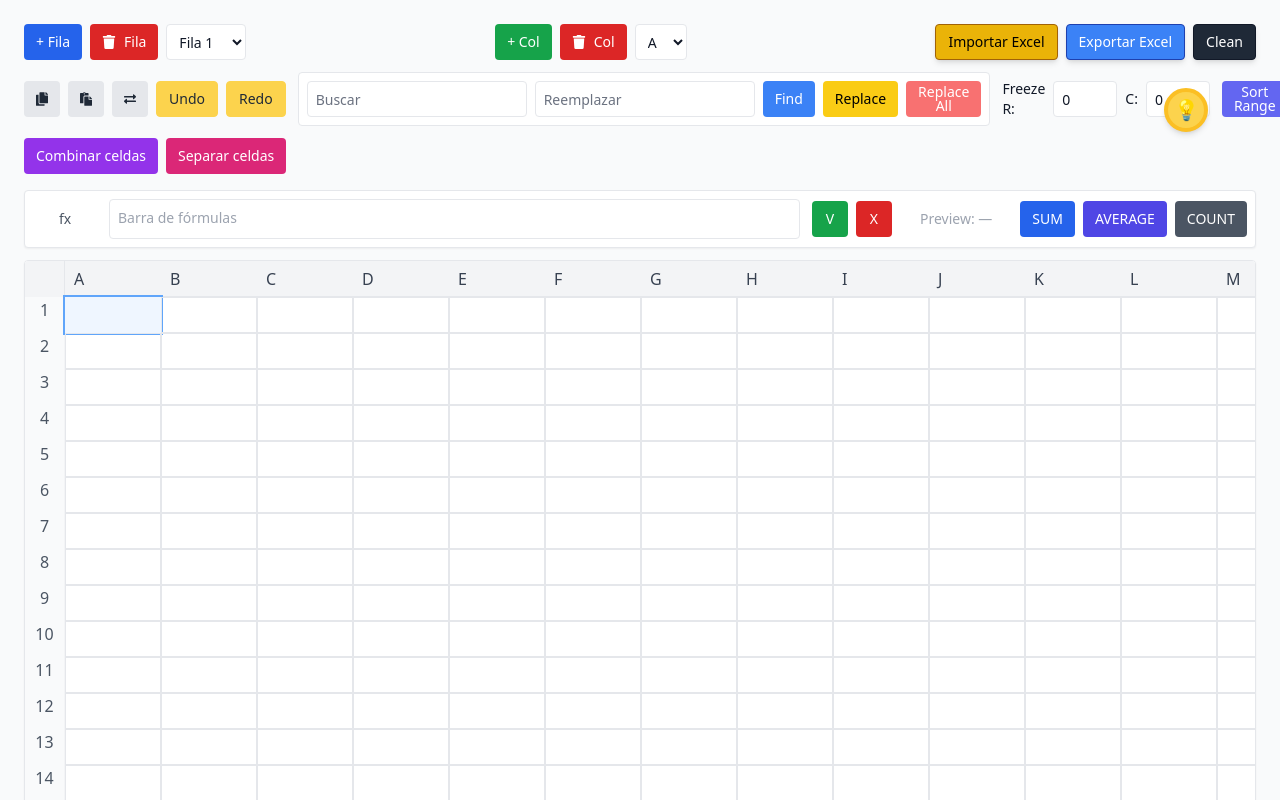
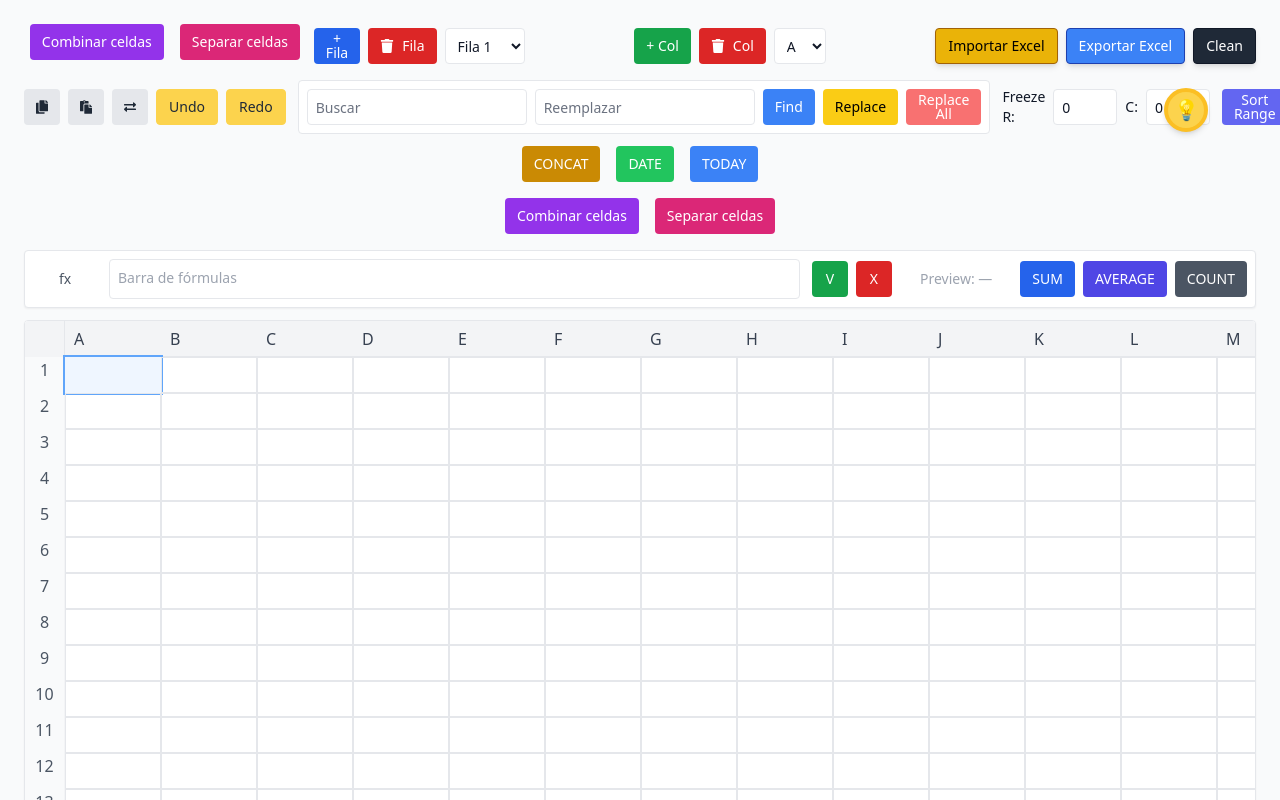
Before and after one commit to Tommyscripts/ExcelProject, a React (Vite) app in the folder ExcelProject/: page / in a window 1280 px wide. Shown: the top 800 px of the page. Built offline with nearby package versions, Linux system fonts and the light colour scheme; the HTML template or start-up script is replaced by a standard one.

Commit message:
Implement code changes to enhance functionality and improve performance

```diff
--- a/ExcelProject/src/componente/excelcomponent.tsx
+++ b/ExcelProject/src/componente/excelcomponent.tsx
@@ -26,10 +26,10 @@ const ExcelComponent: React.FC = () => {
     const root = document.documentElement;
     if (darkMode) {
       root.classList.add('dark');
-      try { window.localStorage?.setItem('darkMode', 'true'); } catch (e) {}
+      try { window.localStorage?.setItem('darkMode', 'true'); } catch (e) { }
     } else {
       root.classList.remove('dark');
-      try { window.localStorage?.setItem('darkMode', 'false'); } catch (e) {}
+      try { window.localStorage?.setItem('darkMode', 'false'); } catch (e) { }
     }
   }, [darkMode]);
 
@@ -245,7 +245,7 @@ const ExcelComponent: React.FC = () => {
   };
 
   // --- Conditional Formatting (simple) ---
-  type CFRule = { id: string; type: 'gt'|'lt'|'eq'|'contains'; value: string; bg?: string; color?: string; scope?: { r1:number,c1:number,r2:number,c2:number } | null };
+  type CFRule = { id: string; type: 'gt' | 'lt' | 'eq' | 'contains'; value: string; bg?: string; color?: string; scope?: { r1: number, c1: number, r2: number, c2: number } | null };
   const [conditionalFormats, setConditionalFormats] = useState<CFRule[]>([]);
   // --- Local storage persistence ---
   const STORAGE_KEY = 'meloexcel_v1';
@@ -301,13 +301,13 @@ const ExcelComponent: React.FC = () => {
   // --- Mejoras UX: modales para Sort y Conditional Format + toast ---
   const [showSortModal, setShowSortModal] = useState(false);
   const [sortColInput, setSortColInput] = useState(getColName(selectionStart?.col ?? 0));
-  const [sortDirection, setSortDirection] = useState<'asc'|'desc'>('asc');
+  const [sortDirection, setSortDirection] = useState<'asc' | 'desc'>('asc');
 
   const [showCFModal, setShowCFModal] = useState(false);
   const [cfTypeInput, setCfTypeInput] = useState<CFRule['type']>('gt');
   const [cfValueInput, setCfValueInput] = useState('0');
   const [cfColorInput, setCfColorInput] = useState('#fffbcc');
-  const [cfScopeInput, setCfScopeInput] = useState<'selection'|'sheet'>('selection');
+  const [cfScopeInput, setCfScopeInput] = useState<'selection' | 'sheet'>('selection');
 
   const [toastMsg, setToastMsg] = useState<string | null>(null);
   const showToast = (msg: string, ms = 2500) => {
@@ -317,7 +317,7 @@ const ExcelComponent: React.FC = () => {
 
   // Clipboard for copy/paste ranges
   const [copiedRange, setCopiedRange] = useState<string[][] | null>(null);
-  const [pasteHighlight, setPasteHighlight] = useState<{ r1:number;c1:number;r2:number;c2:number } | null>(null);
+  const [pasteHighlight, setPasteHighlight] = useState<{ r1: number; c1: number; r2: number; c2: number } | null>(null);
   const [pasteFade, setPasteFade] = useState<boolean>(false);
   const serializeRange = (arr: string[][]) => arr.map(r => r.join('\t')).join('\n');
   const parseSerialized = (s: string) => s.split(/\r?\n/).map(row => row.split('\t'));
@@ -519,9 +519,9 @@ const ExcelComponent: React.FC = () => {
     showToast('Rango ordenado');
   };
 
-  const addConditionalFormat = (type: CFRule['type'], value: string, bg: string, scopeChoice: 'selection'|'sheet' = 'selection') => {
+  const addConditionalFormat = (type: CFRule['type'], value: string, bg: string, scopeChoice: 'selection' | 'sheet' = 'selection') => {
     const id = String(Date.now());
-    let scope = null as null | { r1:number;c1:number;r2:number;c2:number };
+    let scope = null as null | { r1: number; c1: number; r2: number; c2: number };
     if (scopeChoice === 'selection' && selectionStart && selectionEnd) {
       const r1 = Math.min(selectionStart.row, selectionEnd.row);
       const r2 = Math.max(selectionStart.row, selectionEnd.row);
@@ -1083,6 +1083,43 @@ const ExcelComponent: React.FC = () => {
     if (func === 'COUNT') {
       return { value: allVals.length, func };
     }
+    // CONCAT: concatena los valores como texto
+    if (func === 'CONCAT') {
+      // Para CONCAT, obtener los valores como texto
+      let allTexts: string[] = [];
+      for (const ap of argParts) {
+        const range = parseRangeArg(ap);
+        if (!range) continue;
+        for (let r = range.r1; r <= range.r2; r++) {
+          for (let c = range.c1; c <= range.c2; c++) {
+            const val = data[r]?.[c];
+            if (val !== undefined && val !== null) allTexts.push(String(val));
+          }
+        }
+      }
+      return { value: allTexts.join(''), func };
+    }
+
+    // DATE: construye una fecha a partir de argumentos (año, mes, día)
+    if (func === 'DATE') {
+      // Espera argumentos: año, mes, día
+      if (argParts.length === 3) {
+        const year = Number(argParts[0]);
+        const month = Number(argParts[1]) - 1; // JS: 0-based
+        const day = Number(argParts[2]);
+        const d = new Date(year, month, day);
+        if (!isNaN(d.getTime())) {
+          return { value: d.toISOString().slice(0, 10), func };
+        }
+      }
+      return { value: '', func };
+    }
+
+    // TODAY: devuelve la fecha actual
+    if (func === 'TODAY') {
+      const d = new Date();
+      return { value: d.toISOString().slice(0, 10), func };
+    }
     return null;
   };
 
@@ -1186,7 +1223,7 @@ const ExcelComponent: React.FC = () => {
   };
 
   // Quick action: build formula from current selection and apply (SUM/AVERAGE/COUNT)
-  const applyQuickFunc = (fn: 'SUM' | 'AVERAGE' | 'COUNT') => {
+  const applyQuickFunc = (fn: 'SUM' | 'AVERAGE' | 'COUNT' | 'CONCAT') => {
     if (!selectionStart || !selectionEnd) return;
     const r1 = Math.min(selectionStart.row, selectionEnd.row);
     const r2 = Math.max(selectionStart.row, selectionEnd.row);
@@ -1209,7 +1246,6 @@ const ExcelComponent: React.FC = () => {
     // aplicar inmediatamente
     const res = computeFormulaResult(formula);
     if (res) {
-      // poner en celda superior-izquierda
       setData(prev => {
         const next = prev.map(r => [...r]);
         next[r1][c1] = String(res.value);
@@ -1218,7 +1254,7 @@ const ExcelComponent: React.FC = () => {
       setSelected({ row: r1, col: c1 });
       setSelectionStart(null);
       setSelectionEnd(null);
-      setComputedSum(res.value);
+      setComputedSum(res.value as number);
     }
   };
 
@@ -1312,17 +1348,17 @@ const ExcelComponent: React.FC = () => {
   };
 
   // aplicar estilos condicionales antes de render
-  const computeCellStyles = (r:number,c:number) => {
+  const computeCellStyles = (r: number, c: number) => {
     let style: React.CSSProperties = {};
     let cls = '';
     // search matches -> use tailwind ring
-    if (searchMatches.find(m=>m.row===r && m.col===c)) {
+    if (searchMatches.find(m => m.row === r && m.col === c)) {
       cls += ' ring-2 ring-orange-400/70';
     }
     // conditional formats
     for (const cf of conditionalFormats) {
       const scope = cf.scope;
-      const inScope = !scope || (r>=cf.scope!.r1 && r<=cf.scope!.r2 && c>=cf.scope!.c1 && c<=cf.scope!.c2);
+      const inScope = !scope || (r >= cf.scope!.r1 && r <= cf.scope!.r2 && c >= cf.scope!.c1 && c <= cf.scope!.c2);
       if (!inScope) continue;
       const cellVal = String(data[r][c] ?? '');
       if (cf.type === 'gt') { if (!Number.isNaN(Number(cellVal)) && Number(cellVal) > Number(cf.value)) { style.background = cf.bg; } }
@@ -1384,6 +1420,15 @@ const ExcelComponent: React.FC = () => {
       <div className="max-w-full mx-auto relative">
         <div className="flex items-center justify-between mb-3 gap-3">
           <div className="flex items-center gap-2">
+        {/* Botones de combinar y separar celdas debajo de copiar/pegar/transponer */}
+        <div className="flex gap-4 justify-center mb-2 w-full">
+          <TooltipCooldown content="Combina las celdas seleccionadas en una sola" cooldown={1500}>
+            <button onClick={combineCells} className={`${BTN} bg-purple-600 hover:bg-purple-700 text-white`}>Combinar celdas</button>
+          </TooltipCooldown>
+          <TooltipCooldown content="Separa las celdas combinadas seleccionadas" cooldown={1500}>
+            <button onClick={separateCells} className={`${BTN} bg-pink-600 hover:bg-pink-700 text-white`}>Separar celdas</button>
+          </TooltipCooldown>
+        </div>
             <TooltipCooldown content="Agrega una nueva fila al final de la tabla" cooldown={1500}>
               <button onClick={addRow} className={`${BTN} bg-blue-600 text-white hover:bg-blue-700 transition`}>+ Fila</button>
             </TooltipCooldown>
@@ -1462,8 +1507,8 @@ const ExcelComponent: React.FC = () => {
         </div>
 
         <div className="flex items-center gap-2 p-2 border rounded bg-white dark:bg-gray-800">
-                <input placeholder="Buscar" value={findText} onChange={e=>setFindText(e.target.value)} className="px-2 h-9 border rounded text-sm bg-white dark:bg-gray-700 dark:text-gray-100 placeholder:text-gray-500 dark:placeholder:text-gray-400" />
-                <input placeholder="Reemplazar" value={replaceText} onChange={e=>setReplaceText(e.target.value)} className="px-2 h-9 border rounded text-sm bg-white dark:bg-gray-700 dark:text-gray-100 placeholder:text-gray-500 dark:placeholder:text-gray-400" />
+          <input placeholder="Buscar" value={findText} onChange={e => setFindText(e.target.value)} className="px-2 h-9 border rounded text-sm bg-white dark:bg-gray-700 dark:text-gray-100 placeholder:text-gray-500 dark:placeholder:text-gray-400" />
+          <input placeholder="Reemplazar" value={replaceText} onChange={e => setReplaceText(e.target.value)} className="px-2 h-9 border rounded text-sm bg-white dark:bg-gray-700 dark:text-gray-100 placeholder:text-gray-500 dark:placeholder:text-gray-400" />
           <TooltipCooldown content="Busca el texto en la hoja" cooldown={1500}>
             <button onClick={() => { findMatches(); }} className={`${BTN} bg-blue-500 text-white`}>Find</button>
           </TooltipCooldown>
@@ -1477,9 +1522,9 @@ const ExcelComponent: React.FC = () => {
 
         <div className="flex items-center gap-2">
           <label className="text-sm">Freeze R:</label>
-                <input type="number" value={freezeRows} onChange={e=>setFreezeRows(Number(e.target.value)||0)} className="w-16 px-2 h-9 border rounded text-sm bg-white dark:bg-gray-700 dark:text-gray-100 placeholder:text-gray-500 dark:placeholder:text-gray-400" />
+          <input type="number" value={freezeRows} onChange={e => setFreezeRows(Number(e.target.value) || 0)} className="w-16 px-2 h-9 border rounded text-sm bg-white dark:bg-gray-700 dark:text-gray-100 placeholder:text-gray-500 dark:placeholder:text-gray-400" />
           <label className="text-sm">C:</label>
-                <input type="number" value={freezeCols} onChange={e=>setFreezeCols(Number(e.target.value)||0)} className="w-16 px-2 h-9 border rounded text-sm bg-white dark:bg-gray-700 dark:text-gray-100 placeholder:text-gray-500 dark:placeholder:text-gray-400" />
+          <input type="number" value={freezeCols} onChange={e => setFreezeCols(Number(e.target.value) || 0)} className="w-16 px-2 h-9 border rounded text-sm bg-white dark:bg-gray-700 dark:text-gray-100 placeholder:text-gray-500 dark:placeholder:text-gray-400" />
         </div>
 
         <div className="flex items-center gap-2">
@@ -1495,7 +1540,29 @@ const ExcelComponent: React.FC = () => {
         </div>
       </div>
 
-        <div className="flex gap-2 mb-4">
+      {/* Botones nuevos (CONCAT, DATE, TODAY) */}
+      <div className="flex gap-4 justify-center mb-4 w-full">
+        <TooltipCooldown content="Concatena los valores de la selección" cooldown={1500}>
+          <button onClick={() => applyQuickFunc('CONCAT')} className={`${BTN} bg-yellow-600 hover:bg-yellow-700 text-white`}>CONCAT</button>
+        </TooltipCooldown>
+        <TooltipCooldown content="Crea una fecha con año, mes y día (usa las 3 primeras celdas de la selección)" cooldown={1500}>
+          <button onClick={() => {
+            if (!selectionStart || !selectionEnd) return;
+            const r1 = Math.min(selectionStart.row, selectionEnd.row);
+            const c1 = Math.min(selectionStart.col, selectionEnd.col);
+            const vals: string[] = [];
+            for (let i = 0; i < 3; i++) {
+              vals.push(String(data[r1]?.[c1 + i] ?? ''));
+            }
+            setFormulaText(`=DATE(${vals.join(',')})`);
+          }} className={`${BTN} bg-green-500 hover:bg-green-600 text-white`}>DATE</button>
+        </TooltipCooldown>
+        <TooltipCooldown content="Inserta la fecha actual en la celda seleccionada" cooldown={1500}>
+          <button onClick={() => setFormulaText('=TODAY()')} className={`${BTN} bg-blue-500 hover:bg-blue-600 text-white`}>TODAY</button>
+        </TooltipCooldown>
+      </div>
+      {/* Botones de combinar y separar celdas debajo de los controles principales */}
+      <div className="flex gap-4 justify-center mb-4 w-full">
         <TooltipCooldown content="Combina las celdas seleccionadas en una sola" cooldown={1500}>
           <button onClick={combineCells} className={`${BTN} bg-purple-600 hover:bg-purple-700 text-white`}>Combinar celdas</button>
         </TooltipCooldown>
@@ -1690,12 +1757,12 @@ const ExcelComponent: React.FC = () => {
             <h3 className="font-bold mb-2">Sort Range</h3>
             <div className="mb-2">
               <label className="block text-xs">Columna (ej: A)</label>
-            <input value={sortColInput} onChange={e=>setSortColInput(e.target.value)} className="w-full px-2 h-9 border rounded bg-white text-gray-800 dark:bg-gray-700 dark:text-gray-100 dark:border-gray-600" />
+              <input value={sortColInput} onChange={e => setSortColInput(e.target.value)} className="w-full px-2 h-9 border rounded bg-white text-gray-800 dark:bg-gray-700 dark:text-gray-100 dark:border-gray-600" />
             </div>
             <div className="mb-3">
               <label className="block text-xs">Dirección</label>
               <div className="relative group">
-              <select value={sortDirection} onChange={e=>setSortDirection(e.target.value as any)} className="w-full pr-8 px-2 h-9 border rounded bg-white text-gray-800 dark:bg-gray-700 dark:text-gray-100 dark:border-gray-600 appearance-none">
+                <select value={sortDirection} onChange={e => setSortDirection(e.target.value as any)} className="w-full pr-8 px-2 h-9 border rounded bg-white text-gray-800 dark:bg-gray-700 dark:text-gray-100 dark:border-gray-600 appearance-none">
                   <option value="asc">Ascendente</option>
                   <option value="desc">Descendente</option>
                 </select>
@@ -1707,8 +1774,8 @@ const ExcelComponent: React.FC = () => {
               </div>
             </div>
             <div className="flex justify-end gap-2">
-            <button onClick={()=>setShowSortModal(false)} className={`${BTN} border`}>Cancelar</button>
-            <button onClick={()=>{ const ci = colNameToIndex(sortColInput); setShowSortModal(false); sortRangeByColumn(ci, sortDirection); }} className={`${BTN} bg-indigo-600 text-white`}>Aplicar</button>
+              <button onClick={() => setShowSortModal(false)} className={`${BTN} border`}>Cancelar</button>
+              <button onClick={() => { const ci = colNameToIndex(sortColInput); setShowSortModal(false); sortRangeByColumn(ci, sortDirection); }} className={`${BTN} bg-indigo-600 text-white`}>Aplicar</button>
             </div>
           </div>
         </div>
@@ -1731,7 +1798,7 @@ const ExcelComponent: React.FC = () => {
             <div className="mb-2">
               <label className="block text-xs">Tipo</label>
               <div className="relative group">
-              <select value={cfTypeInput} onChange={e=>setCfTypeInput(e.target.value as any)} className="w-full pr-8 px-2 h-9 border rounded bg-white text-gray-800 dark:bg-gray-700 dark:text-gray-100 dark:border-gray-600 appearance-none">
+                <select value={cfTypeInput} onChange={e => setCfTypeInput(e.target.value as any)} className="w-full pr-8 px-2 h-9 border rounded bg-white text-gray-800 dark:bg-gray-700 dark:text-gray-100 dark:border-gray-600 appearance-none">
                   <option value="gt">Greater than (gt)</option>
                   <option value="lt">Less than (lt)</option>
                   <option value="eq">Equals (eq)</option>
@@ -1746,12 +1813,12 @@ const ExcelComponent: React.FC = () => {
             </div>
             <div className="mb-2">
               <label className="block text-xs">Valor</label>
-            <input value={cfValueInput} onChange={e=>setCfValueInput(e.target.value)} className="w-full px-2 h-9 border rounded bg-white text-gray-800 dark:bg-gray-700 dark:text-gray-100 dark:border-gray-600" />
+              <input value={cfValueInput} onChange={e => setCfValueInput(e.target.value)} className="w-full px-2 h-9 border rounded bg-white text-gray-800 dark:bg-gray-700 dark:text-gray-100 dark:border-gray-600" />
             </div>
             <div className="mb-2">
               <label className="block text-xs">Scope</label>
               <div className="relative group">
-              <select value={cfScopeInput} onChange={e=>setCfScopeInput(e.target.value as any)} className="w-full pr-8 px-2 h-9 border rounded bg-white text-gray-800 dark:bg-gray-700 dark:text-gray-100 dark:border-gray-600 appearance-none">
+                <select value={cfScopeInput} onChange={e => setCfScopeInput(e.target.value as any)} className="w-full pr-8 px-2 h-9 border rounded bg-white text-gray-800 dark:bg-gray-700 dark:text-gray-100 dark:border-gray-600 appearance-none">
                   <option value="selection">Selección actual</option>
                   <option value="sheet">Toda la hoja</option>
                 </select>
@@ -1764,12 +1831,12 @@ const ExcelComponent: React.FC = () => {
             </div>
             <div className="mb-3">
               <label className="block text-xs">Color de fondo</label>
-            <input type="color" value={cfColorInput} onChange={e=>setCfColorInput(e.target.value)} className="w-full h-9 p-1 border rounded" />
+              <input type="color" value={cfColorInput} onChange={e => setCfColorInput(e.target.value)} className="w-full h-9 p-1 border rounded" />
             </div>
             <div className="flex justify-end gap-2">
-            <button onClick={()=>setShowCFModal(false)} className={`${BTN} border`}>Cancelar</button>
+              <button onClick={() => setShowCFModal(false)} className={`${BTN} border`}>Cancelar</button>
               <button
-              onClick={()=>{ setShowCFModal(false); addConditionalFormat(cfTypeInput, cfValueInput, cfColorInput, cfScopeInput); }}
+                onClick={() => { setShowCFModal(false); addConditionalFormat(cfTypeInput, cfValueInput, cfColorInput, cfScopeInput); }}
                 disabled={cfScopeInput === 'selection' && !(selectionStart && selectionEnd)}
                 title={cfScopeInput === 'selection' && !(selectionStart && selectionEnd) ? 'Selecciona un rango antes de añadir formato condicional' : 'Añadir formato condicional'}
                 className={
```
Lines whose indentation alone changed are shown as unchanged.
